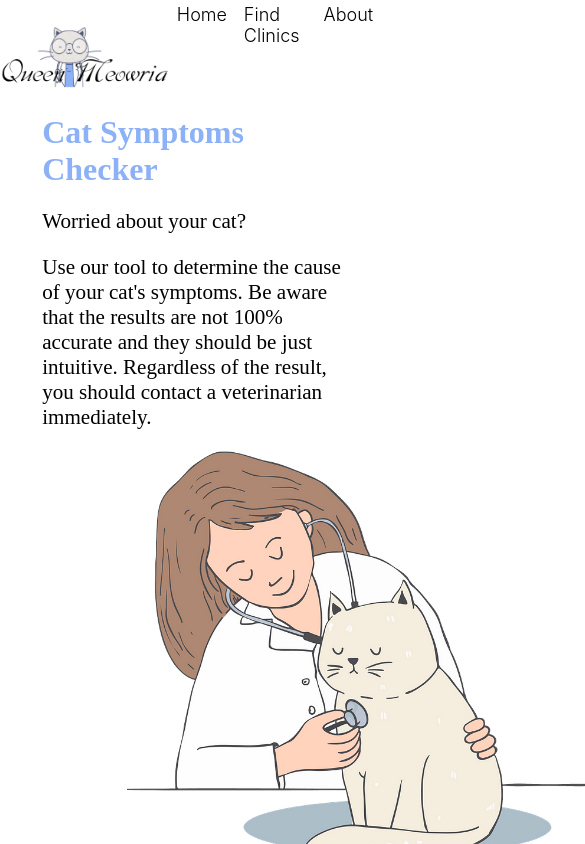
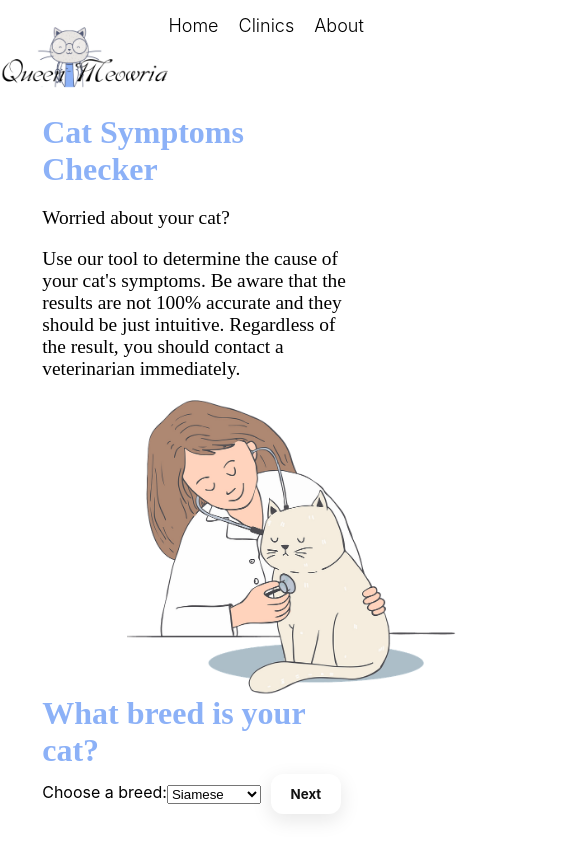
Before and after one commit to andreeabrindea/Meowria, a React (Create React App) app: page / in a window 390 px wide. Shown: the top 844 px of the page, 585 px wide, since content can reach past the window. Built offline with nearby package versions, Linux system fonts and the light colour scheme.

Commit message:
made some improvements on text and images

```diff
--- a/src/home/home.css
+++ b/src/home/home.css
@@ -18,14 +18,14 @@ h1 {
 
 .description {
   width: 100vh;
-  font-size: 2.5vh;
+  font-size: 2.3vh;
   font-family: 'SourceSansPro-Regular';
 
   }
 
 @media (max-width: 768px) {
   .description {
-    font-size: 2.5vh;
+    font-size: 2.3vh;
     width: 100%;
   }
 }
@@ -36,11 +36,17 @@ h1 {
   margin-right: 10vh ;
   margin-left: 10vh;
 }
+@media (max-width: 768px) {
+  .headerImg {
+    height: 35vh;
+
+  }
+}
 
 .donotforget{
     margin-top: 5vh;
     margin-right: 5vh;
-    font-size: 2.5vh;
+    font-size: 2.3vh;
     font-family: 'SourceSansPro-Regular';
 }
 .moreAbout{
--- a/src/topbar/TopBar.js
+++ b/src/topbar/TopBar.js
@@ -17,7 +17,7 @@ export default function TopBar() {
             >
               Home
             </Link></li>
-          <li className="TopListItem"><Link to="/findClinics" style={{ textDecoration: "none", color: "inherit" }}>Find Clinics</Link></li>
+          <li className="TopListItem"><Link to="/findClinics" style={{ textDecoration: "none", color: "inherit" }}>Clinics</Link></li>
           <li className="TopListItem"><Link to="/about" style={{ textDecoration: "none", color: "inherit" }}>About</Link></li>
         </ul>
       </div>
--- a/src/topbar/topbar.css
+++ b/src/topbar/topbar.css
@@ -20,15 +20,14 @@
   .TopList {
     display: flex;
     justify-content: center;
-    margin-right: 1vh;
+    margin: 0;
     list-style: none;
     padding: 0;
-    background-color: white;
+    margin-right: 10vh;
   }
 
   .TopListItem {
-    margin-right: 1vh;
-    margin-left: 1vh;
+    margin-right: 20px;
     font-size: 18px;
     font-weight: 300;
     cursor: pointer;
@@ -43,9 +42,9 @@
   .logoImg{
     height: 100px;
   }
+
   @media (max-width: 768px) {
     .logoImg {
-
-      height: 80px;
+      height: 80px;;
     }
   }
```
